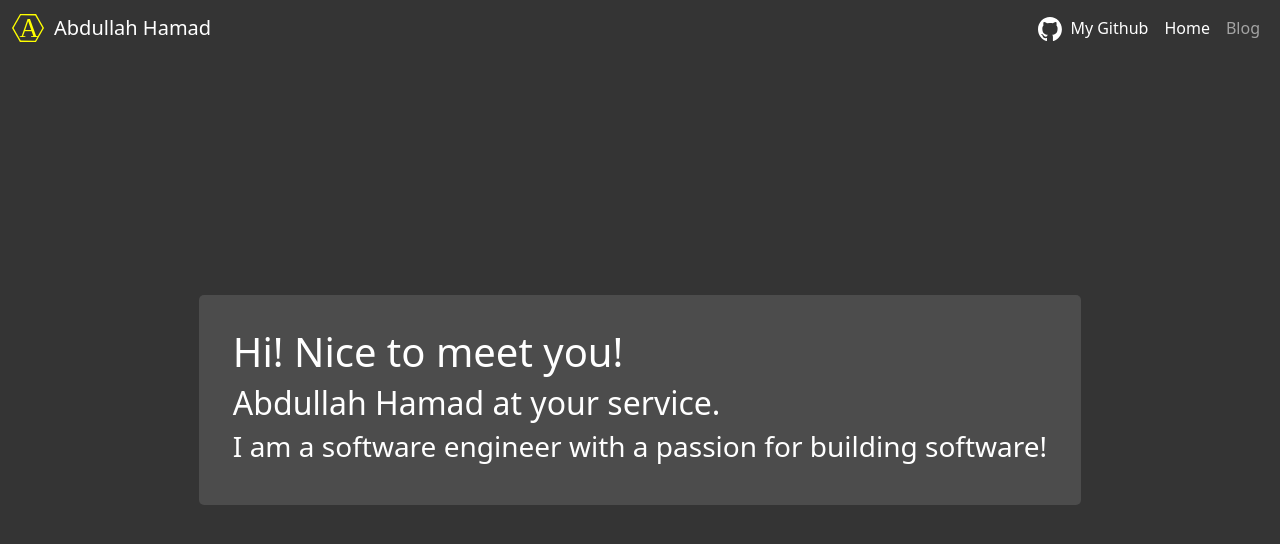
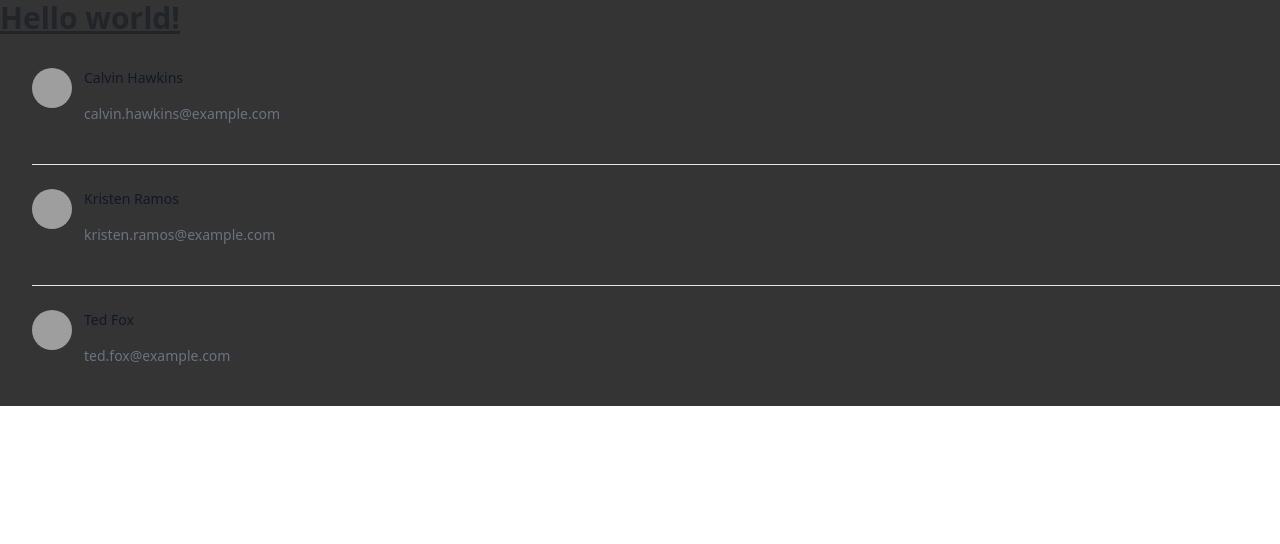
Before and after one commit to abdualdeen/personal-website, a React (Vite) app: page / in a window 1280 px wide. Shown: the top 544 px of the page. Built offline with nearby package versions, Linux system fonts and the light colour scheme; grey boxes are pictures that could not be loaded; a web font is replaced by a local one.

Commit message:
installed tailwind correctly and added prettier plugin

```diff
--- /dev/null
+++ b/postcss.config.cjs
@@ -0,0 +1,6 @@
+module.exports = {
+  plugins: {
+    tailwindcss: {},
+    autoprefixer: {},
+  },
+}
--- a/src/App.tsx
+++ b/src/App.tsx
@@ -1,20 +1,22 @@
-import NavBar from './components/NavBar';
-import './App.css'
+import NavBar from "./components/NavBar";
+import "./App.css";
+import Example from "./components/Example";
 
 function App() {
-
   return (
     <div className="App">
-      <NavBar />
+      {/* <NavBar />
       <div className='container h-100 d-flex justify-content-center align-items-center dark-container'>
         <div className='main-text'>
           <h1>Hi! Nice to meet you!</h1>
           <h2>Abdullah Hamad at your service.</h2>
           <h3>I am a software engineer with a passion for building software!</h3>
         </div>
-      </div>
+      </div> */}
+      <h1 className="text-3xl font-bold underline">Hello world!</h1>
+      <Example />
     </div>
-  )
+  );
 }
 
-export default App
+export default App;
--- /dev/null
+++ b/src/components/Example.tsx
@@ -0,0 +1,36 @@
+const people = [
+    {
+        name: 'Calvin Hawkins',
+        email: 'calvin.hawkins@example.com',
+        image:
+            'https://images.unsplash.com/photo-1491528323818-fdd1faba62cc?ixlib=rb-1.2.1&ixid=eyJhcHBfaWQiOjEyMDd9&auto=format&fit=facearea&facepad=2&w=256&h=256&q=80',
+    },
+    {
+        name: 'Kristen Ramos',
+        email: 'kristen.ramos@example.com',
+        image:
+            'https://images.unsplash.com/photo-1550525811-e5869dd03032?ixlib=rb-1.2.1&ixid=eyJhcHBfaWQiOjEyMDd9&auto=format&fit=facearea&facepad=2&w=256&h=256&q=80',
+    },
+    {
+        name: 'Ted Fox',
+        email: 'ted.fox@example.com',
+        image:
+            'https://images.unsplash.com/photo-1500648767791-00dcc994a43e?ixlib=rb-1.2.1&ixid=eyJhcHBfaWQiOjEyMDd9&auto=format&fit=facearea&facepad=2&w=256&h=256&q=80',
+    },
+]
+
+export default function Example() {
+    return (
+        <ul className="divide-y divide-gray-200">
+            {people.map((person) => (
+                <li key={person.email} className="py-4 flex">
+                    <img className="h-10 w-10 rounded-full" src={person.image} alt="" />
+                    <div className="ml-3">
+                        <p className="text-sm font-medium text-gray-900">{person.name}</p>
+                        <p className="text-sm text-gray-500">{person.email}</p>
+                    </div>
+                </li>
+            ))}
+        </ul>
+    )
+}
--- a/src/index.css
+++ b/src/index.css
@@ -1,3 +1,7 @@
+@tailwind base;
+@tailwind components;
+@tailwind utilities;
+
 :root {
   --primary: #343434ff;
   --secondary: #4c4c4c;
--- /dev/null
+++ b/tailwind.config.cjs
@@ -0,0 +1,11 @@
+/** @type {import('tailwindcss').Config} */
+module.exports = {
+  content: [
+    "./index.html",
+    "./src/**/*.{js,ts,jsx,tsx}",
+  ],
+  theme: {
+    extend: {},
+  },
+  plugins: [],
+}
```
Also changed, not shown: package.json (+7 -3 lines), 1 other file (tests, documents, lock files or other folders).
